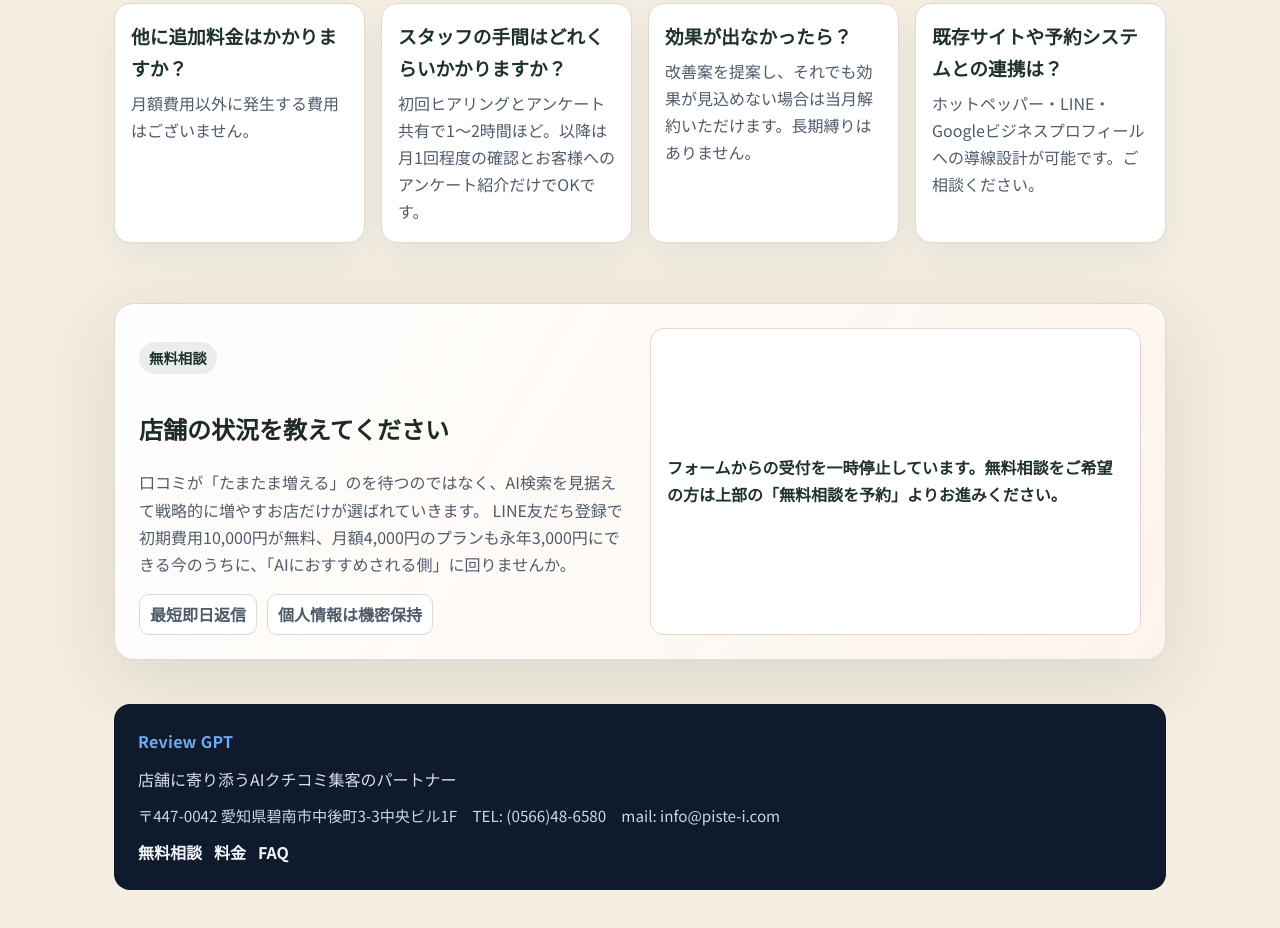
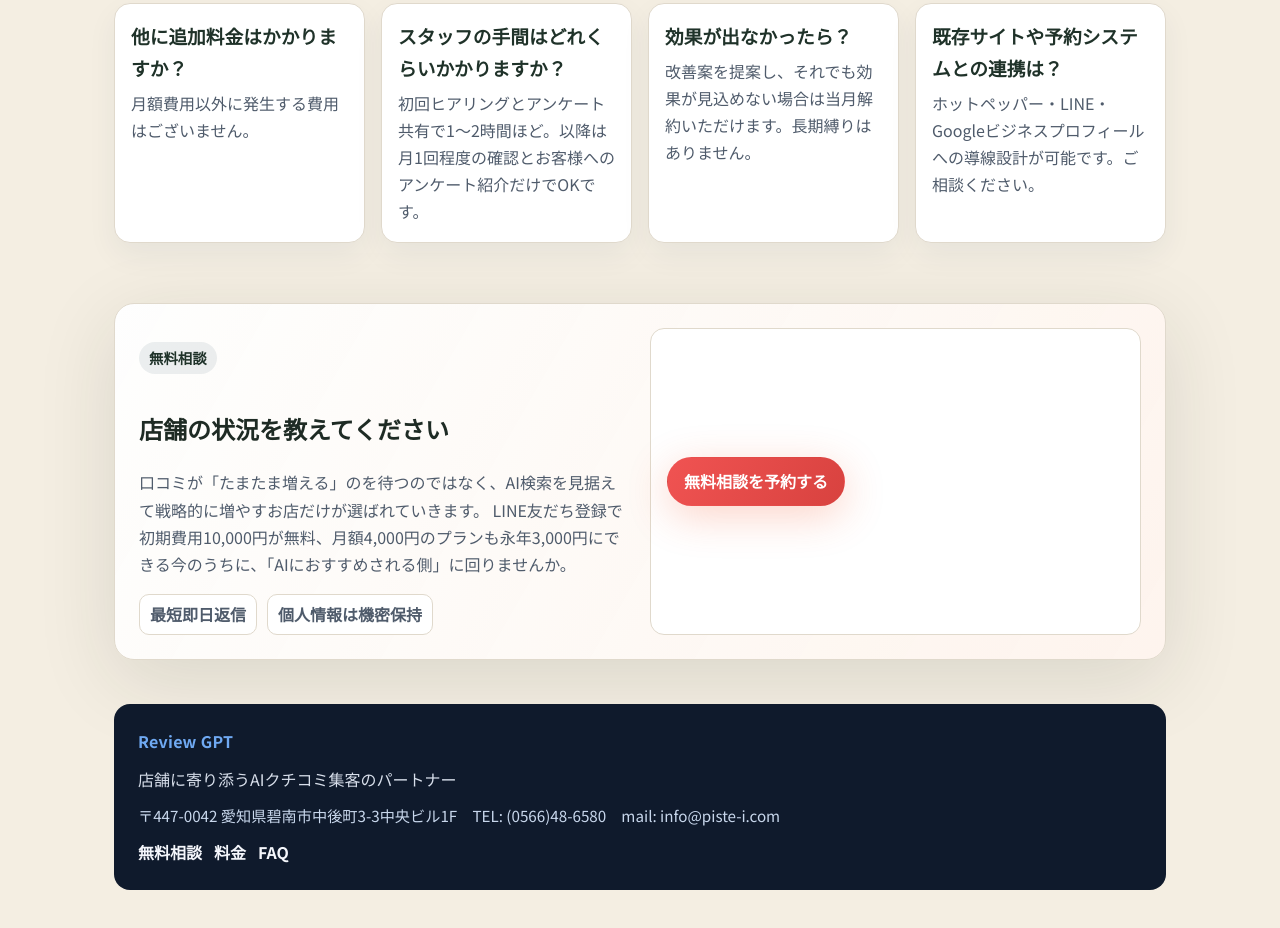
Before and after one commit to piste-boss/review-gpt-LP, a website built with Vite: page index.html in a window 1280 px wide. Shown: the part 4782-5710 px from the top of the page. Built offline with nearby package versions, Linux system fonts and the light colour scheme.

Commit message:
Add external booking button to contact section

```diff
--- a/index.html
+++ b/index.html
@@ -317,7 +317,13 @@
               </div>
             </div>
             <div class="contact__form contact__form--placeholder">
-              <p>フォームからの受付を一時停止しています。無料相談をご希望の方は上部の「無料相談を予約」よりお進みください。</p>
+              <a
+                class="link primary"
+                href="https://qoi10wnx.autosns.app/cl/Al2sqrVSO4?uid=wokipd"
+                target="_blank"
+                rel="noopener"
+                >無料相談を予約する</a
+              >
             </div>
           </div>
         </section>
```
